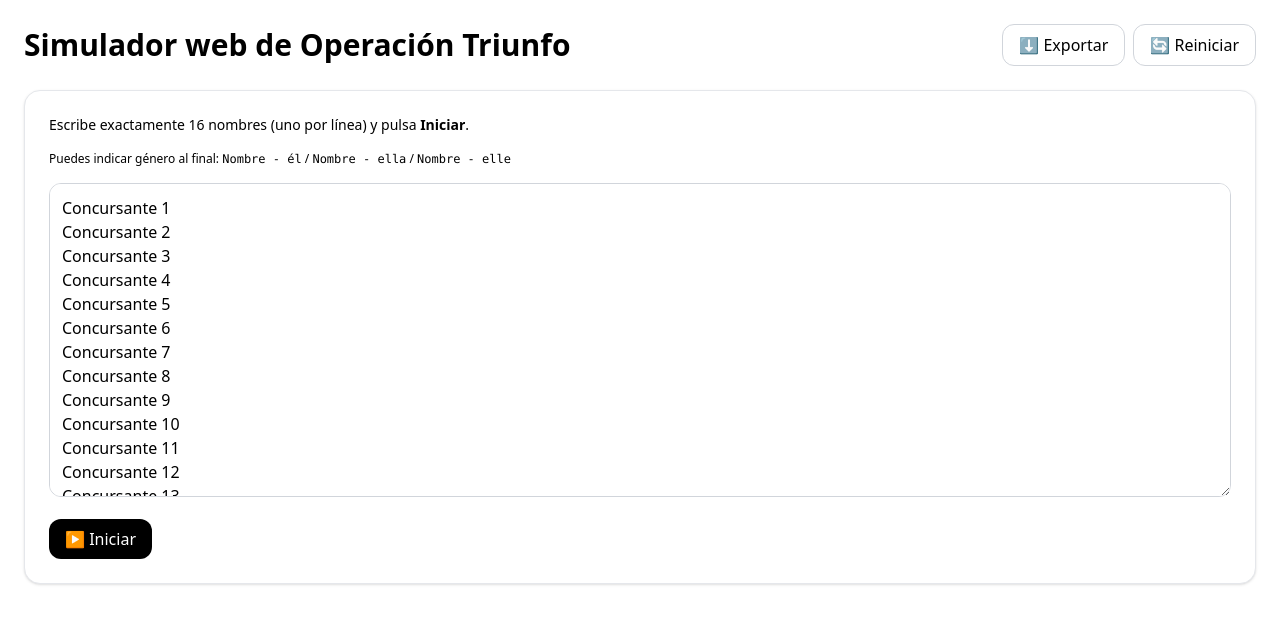
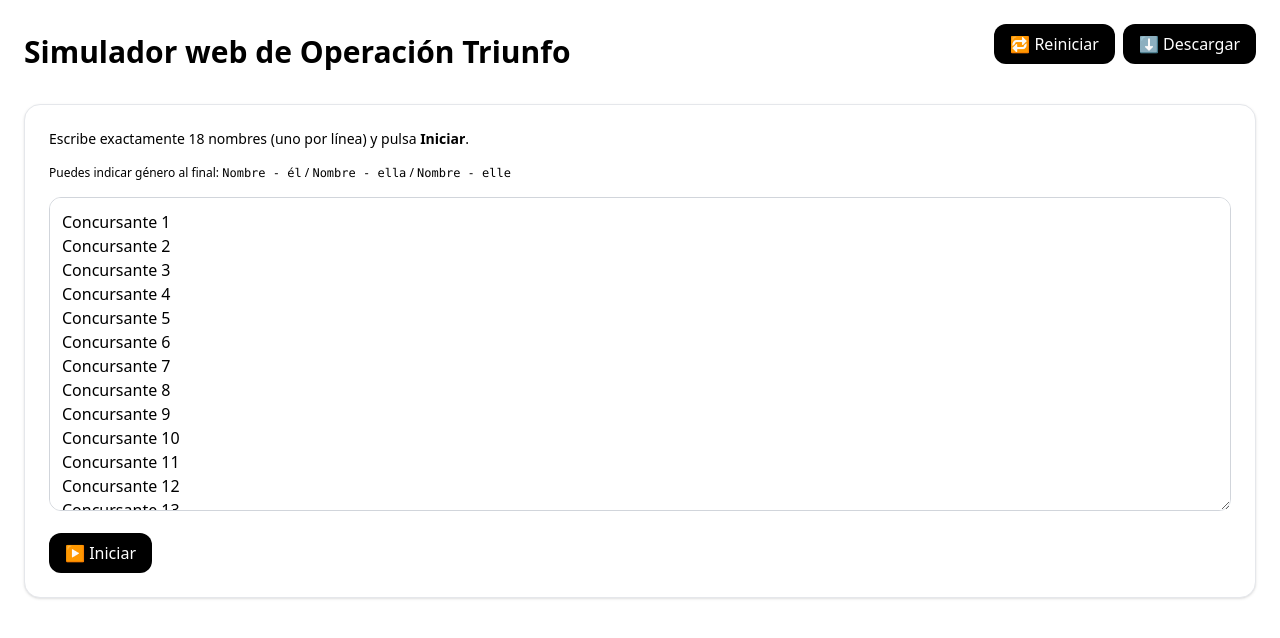
Before and after one commit to DavidWhite92/simulador-ot, a React (Vite) app: page / in a window 1280 px wide. Shown: the top 638 px of the page. Built offline with nearby package versions, Linux system fonts and the light colour scheme.

Commit message:
Gala 0 añadida

```diff
--- a/src/SimuladorOT.jsx
+++ b/src/SimuladorOT.jsx
@@ -5,6 +5,7 @@
 import { Textarea } from "@/components/ui/textarea";
 import { Badge } from "@/components/ui/badge";
 import { Tabs, TabsList, TabsTrigger, TabsContent } from "@/components/ui/tabs";
+import { toPng } from 'html-to-image';
 
 // Utils
 const uid = () => Math.random().toString(36).slice(2);
@@ -32,6 +33,16 @@
   const low = +(100 - high).toFixed(2);
   return { high, low };
 }
+
+// === GALA 0 – estado en gstate.g0 ===
+// gstate.g0 = {
+//   order: string[],         // orden a revelar (ids)
+//   idx: number,             // índice actual
+//   entered: Set<id>,        // ya "Entra" directos del jurado
+//   doubt: Set<id>,          // "EN DUDA" (4)
+//   profesSaved?: id,        // id salvado por profes
+//   public?: { tabla: {id,pct}[], winner: id, losers: id[] }, // votación público
+// }
 
 // Baraja valoraciones con reglas:
 //  - Nunca más de 2 nominados seguidos
@@ -127,21 +138,22 @@
     results.push(reveal[reveal.length-2]===bottom2[1].id && reveal[reveal.length-1]===bottom2[0].id?"reveal order ok":"reveal order FAIL");
 
     // g11 duel split sums to 100 and high>=50
-    const raw2=+(45+Math.random()*10).toFixed(2); const { high, low } = randomDuelPercents();
-    results.push(Math.abs(high2+low2-100)<1e-9 && high2>=50 && low2<=50?"g11 split ok":"g11 split FAIL");
+    const { high, low } = randomDuelPercents();
+    results.push(Math.abs(high + low - 100) < 1e-9 && high >= 50 && low <= 50 ? "g11 split ok" : "g11 split FAIL");
+
   }catch(e){ results.push("tests threw: "+String(e)); }
   return results;
 }
 
 export default function SimuladorOT(){
-  const [namesInput, setNamesInput] = useState(Array.from({length:16},(_,i)=>`Concursante ${i+1}`).join("\n"));
+  const [namesInput, setNamesInput] = useState(Array.from({length:18},(_,i)=>`Concursante ${i+1}`).join("\n"));
   const [contestants, setContestants] = useState([]);
   const [gala, setGala] = useState(1);
   const [galaLogs, setGalaLogs] = useState({});
   const [viewGala, setViewGala] = useState(1);
   const [carryNominees, setCarryNominees] = useState([]);
   const [stage, setStage] = useState("inicio");
-  const [gstate, setGstate] = useState(null);
+  const [gstate, setGstate] = useState({});
   const [summaries, setSummaries] = useState({});
   const [testResults, setTestResults] = useState([]);
 
@@ -161,10 +173,11 @@
 
   function iniciar(){
     const lines = namesInput.split(/\r?\n/).map(s=>s.trim()).filter(s=>s.length>0);
-    if(lines.length !== 16){
-      alert(`Hay ${lines.length} nombres. Deben ser exactamente 16, uno por línea (sin líneas vacías).`);
+    if (lines.length !== 18) {
+      alert(`Hay ${lines.length} nombres. Deben ser exactamente 18, uno por línea (sin líneas vacías).`);
       return;
     }
+
 
   const inits = lines.map(line=>{
   const { name, gender } = parseNameLine(line);
@@ -172,13 +185,228 @@
 });
     try{
       setContestants(inits);
-      setGala(1); setViewGala(1);
-      setCarryNominees([]); setSummaries({});
-      setGalaLogs({1:["🎬 <strong>Comienza el simulador de OT</strong> con 16 concursantes."]});
-      prepararNuevaGala(1, inits);
+      setGala(0);
+      setViewGala(0); // 👈 asegura que ves la Gala 0 en el historial
+      setStage("gala0");
+      pushLog("🎬 Comienza la Gala 0 con 18 concursantes.", 0); // 👈 log explícito en gala 0
+      g0_setup(inits);
     }catch(e){ console.error(e); alert("Ha ocurrido un error iniciando el simulador. Revisa la consola."); }
   }
-  function reiniciar(){ setContestants([]); setGala(1); setViewGala(1); setGalaLogs({}); setCarryNominees([]); setStage("inicio"); setGstate(null); setSummaries({}); }
+  function reiniciar(){
+    setContestants([]);
+    setGala(1);
+    setViewGala(1);
+    setGalaLogs({});
+    setCarryNominees([]);
+    setStage("inicio");
+    setGstate(null);
+    setSummaries({});
+  }
+
+      const onDownloadRecorrido = async () => {
+      const node = document.getElementById('recorrido-capture');
+      if (!node) {
+        alert('No se encontró la tabla del recorrido 😕');
+        return;
+      }
+
+      // Guardar estilos anteriores
+      const prev = {
+        overflow: node.style.overflow,
+        height: node.style.height,
+        maxHeight: node.style.maxHeight,
+      };
+
+      // (Opcional) desactivar headers sticky durante la captura
+      const stickyHeads = Array.from(node.querySelectorAll('th'));
+      const prevPos = stickyHeads.map(th => th.style.position);
+      stickyHeads.forEach(th => { if (getComputedStyle(th).position === 'sticky') th.style.position = 'static'; });
+
+      // Expandir para capturar todo
+      node.style.overflow = 'visible';
+      node.style.height = 'auto';
+      node.style.maxHeight = 'none';
+
+      // Forzar reflow antes de medir
+      await new Promise(r => requestAnimationFrame(r));
+
+      const width  = Math.ceil(node.scrollWidth);
+      const height = Math.ceil(node.scrollHeight);
+
+      try {
+        const dataUrl = await toPng(node, {
+          pixelRatio: 2,
+          backgroundColor: '#fff',
+          cacheBust: true,
+          width,
+          height,
+          style: { // asegura escala 1:1
+            transform: 'none',
+            height: `${height}px`,
+            width: `${width}px`,
+          },
+        });
+
+        const a = document.createElement('a');
+        a.download = `recorrido.png`;
+        a.href = dataUrl;
+        a.click();
+      } catch (err) {
+        console.error('Error generando imagen del recorrido:', err);
+        alert('No se pudo generar la imagen 😔');
+      } finally {
+        // Restaurar estilos
+        node.style.overflow = prev.overflow;
+        node.style.height = prev.height;
+        node.style.maxHeight = prev.maxHeight;
+        stickyHeads.forEach((th, i) => (th.style.position = prevPos[i] || ''));
+      }
+    };
+
+   // === GALA 0 🟣 Selección inicial ===
+      function g0_setup(list) {
+        const vivos = list.map(c => c.id);
+        const order = shuffle(vivos);
+
+        setGstate(st => ({
+          ...(st || {}),
+          g0: { order, idx: 0, entered: new Set(), doubt: new Set() }
+        }));
+
+        setStage("g0_eval");
+        pushLog("🎬 Comienza la Gala 0: el jurado decide quién entra y quién queda en duda.", 0);
+      }
+
+
+    function g0_revealNext() {
+      const st = gstate?.g0;
+      if (!st) { pushLog("⚠️ Prepara primero la Gala 0.", 0); return; }
+
+      const { order, idx } = st;
+      if (!order || order.length === 0) { pushLog("⚠️ No hay orden de evaluación para la Gala 0.", 0); return; }
+      if (idx >= order.length) {
+        pushLog("ℹ️ Ya se valoró a todo el mundo.", 0);
+        setStage("g0_profes");
+        setGstate(prev => ({ ...prev, g0: { ...st, idx: order.length } }));
+        return;
+      }
+
+      const id        = order[idx];
+      const entered   = new Set(st.entered);
+      const doubt     = new Set(st.doubt);
+      const remaining = order.length - idx;
+      const needDoubt = 4 - doubt.size;
+
+      let decision;
+      if (needDoubt <= 0)               decision = "entra";
+      else if (remaining === needDoubt) decision = "duda";
+      else                              decision = Math.random() < 0.20 ? "duda" : "entra";
+
+      if (decision === "duda") doubt.add(id); else entered.add(id);
+
+      const nextIdx = idx + 1;
+
+      // 1) Actualiza estado (sin logs dentro)
+      setGstate(prev => ({ ...prev, g0: { ...st, entered, doubt, idx: nextIdx } }));
+
+      // 2) Escribe logs UNA sola vez
+      if (decision === "duda") pushLog(`⚠️ ${nameOf(id)} queda <em>EN DUDA</em>.`, 0);
+      else                      pushLog(`🎤 ${nameOf(id)} entra directamente a la Academia.`, 0);
+
+      if (nextIdx >= order.length) {
+        pushLog(`✅ En duda: ${Array.from(doubt).map(nameOf).join(", ")}.`, 0);
+        setStage("g0_profes");
+      }
+    }
+
+    function g0_profesSalvan(){
+      const st = gstate?.g0; if(!st) return;
+      const candidatos = Array.from(st.doubt);
+      if (candidatos.length !== 4 && candidatos.length !== 3) {
+        pushLog("⚠️ Aún no hay 4 en duda para que decidan los profesores."); return;
+      }
+      const elegido = pickRandom(candidatos,1)[0];
+      pushLog(`🎓 Profesores salvan a <strong>${nameOf(elegido)}</strong> (entra).`);
+      setGstate(stAll => {
+        const entered = new Set(st.entered); entered.add(elegido);
+        const doubt   = new Set(st.doubt);   doubt.delete(elegido);
+        return { ...stAll, g0:{ ...st, entered, doubt, profesSaved: elegido } };
+      });
+      setStage("g0_publico");
+    }
+
+    function g0_publicoVota(){
+      const st = gstate?.g0; if(!st) return;
+      const candidatos = Array.from(st.doubt);
+      if (candidatos.length !== 3) { pushLog("⚠️ Deben quedar 3 en duda para la votación del público."); return; }
+
+      const pcts = randomPercentages(3);
+      const tabla = candidatos.map((id,i)=>({ id, name: nameOf(id), pct: pcts[i] }))
+                              .sort((a,b)=>b.pct-a.pct);
+      const winner = tabla[0].id;
+      const losers = [tabla[1].id, tabla[2].id];
+
+      pushLog(`🗳️ Público: ${tabla.map(t=>`${t.name} ${fmtPct(t.pct)}`).join(" · ")}.`);
+      pushLog(`✅ Se salva <strong>${nameOf(winner)}</strong>. ❌ Quedan fuera ${tabla.slice(1).map(t=>t.name).join(" y ")}.`);
+
+      setGstate(stAll => {
+        const entered = new Set(st.entered); entered.add(winner);
+        const doubt   = new Set(st.doubt);   candidatos.forEach(id=>doubt.delete(id));
+        return { ...stAll, g0:{ ...st, entered, doubt, public:{ tabla, winner, losers } } };
+      });
+
+      setStage("g0_cerrar");
+    }
+
+    function g0_cerrar(){
+      const st = gstate?.g0; if(!st){ pushLog("⚠️ Nada que cerrar."); return; }
+      const { entered, profesSaved, public:pub } = st;
+      const publicoWinner = pub?.winner;
+      const eliminadosIds = pub?.losers || [];
+
+      // 1) Actualiza contestants con historia G0 y estados
+      setContestants(prev => prev.map(c => {
+        if (entered.has(c.id)) {
+          const evento = (c.id===profesSaved) ? "Entra (profes)" :
+                        (c.id===publicoWinner) ? "Entra (público)" :
+                                                  "Entra (jurado)";
+          return { ...c, history:[ ...c.history, { gala:0, evento } ] };
+        }
+        if (eliminadosIds.includes(c.id)) {
+          return { ...c, status:"eliminado", history:[ ...c.history, { gala:0, evento:"Eliminado" } ] };
+        }
+        return c;
+      }));
+
+      // 2) Resumen para la tabla
+      setSummaries(s => ({
+        ...s,
+        0: {
+          gala: 0,
+          gala0: {
+            entraJurado: Array.from(entered).filter(id => id!==profesSaved && id!==publicoWinner),
+            salvoProfes: profesSaved,
+            salvoPublico: publicoWinner,
+            eliminados: eliminadosIds
+          }
+        }
+      }));
+
+      // 3) Pasar a Gala 1 con 16 dentro
+      const inside = new Set([
+        ...Array.from(entered),
+        profesSaved,
+        publicoWinner
+      ].filter(Boolean));
+
+      const activos = contestants.filter(c => inside.has(c.id));
+
+      pushLog("🏁 Gala 0 cerrada. Entran 16 concursantes. Comienza la Gala 1.");
+      setGala(1);
+      setStage("inicio");
+      prepararNuevaGala(1, activos);
+    }
+
 
   function prepararNuevaGala(num, list=contestants){
     const vivos=(list||contestants).filter(c=>c.status==="active");
@@ -537,15 +765,17 @@
       <div className="flex items-center justify-between">
         <h1 className="text-3xl font-bold">Simulador web de Operación Triunfo</h1>
         <div className="flex gap-2">
-          <Button variant="outline" onClick={()=>{ const data={ fecha:new Date().toISOString(), galaActual:gala, concursantes:contestants, registros:galaLogs, resumenes:summaries }; const blob=new Blob([JSON.stringify(data,null,2)],{type:"application/json"}); const url=URL.createObjectURL(blob); const a=document.createElement("a"); a.href=url; a.download="simulador-ot.json"; a.click(); URL.revokeObjectURL(url); }}>⬇️ Exportar</Button>
-          <Button variant="outline" onClick={reiniciar}>🔄 Reiniciar</Button>
+          <div className="flex gap-2 mb-4">
+              <Button onClick={reiniciar}>🔁 Reiniciar</Button>
+              <Button onClick={onDownloadRecorrido}>⬇️ Descargar</Button>
+          </div>
         </div>
       </div>
 
       {contestants.length===0 && (
         <Card>
           <CardContent className="p-6 space-y-4">
-            <p className="text-sm text-muted-foreground">Escribe exactamente 16 nombres (uno por línea) y pulsa <strong>Iniciar</strong>.</p>
+            <p className="text-sm text-muted-foreground">Escribe exactamente 18 nombres (uno por línea) y pulsa <strong>Iniciar</strong>.</p>
             <p className="text-xs text-muted-foreground">Puedes indicar género al final: <code>Nombre - él</code> / <code>Nombre - ella</code> / <code>Nombre - elle</code></p>
             <Textarea rows={12} value={namesInput} onChange={e=>setNamesInput(e.target.value)} />
             <div className="flex gap-2"><Button onClick={iniciar}>▶️ Iniciar</Button></div>
@@ -565,24 +795,58 @@
                 <Badge variant="outline">Etapa: {stage}</Badge>
               </div>
 
-              {gala<=9 && (
+              {gala <= 9 && (
+  <>
+            {/* === Controles específicos de la GALA 0 === */}
+            {gala === 0 && (
               <div className="flex flex-wrap gap-2">
-                  {stage==="dueloPendiente" && (<Button onClick={resolverDueloPendiente}>⚖️ Resolver duelo de nominados</Button>)}
-                  {stage==="votoPublico" && (<Button onClick={iniciarVotoPublico} disabled={!!gstate?.top3Shown}>👁️ Mostrar 3 más votados</Button>)}
-                  {gstate?.top3?.length>0 && stage==="votoPublico" && (<Button onClick={revelarTop3YFavorito}>✅ Revelar favorito y porcentajes Top3</Button>)}
-                  {stage==="juradoEvaluando" && (
-                    <div className="flex flex-wrap gap-2">
-                      {!gstate?.currentEvaluadoId ? (
-                        <Button onClick={evaluarSiguientePorJurado}>⚖️ Evaluar siguiente concursante</Button>
-                      ) : (
-                        <Button onClick={evaluarSiguientePorJurado}>⏱️ Revelar ya</Button>
+                {stage === "g0_eval" && (
+                  <Button onClick={g0_revealNext}>🔎 Revelar siguiente (Gala 0)</Button>
+                )}
+                {stage === "g0_profes" && (
+                  <Button onClick={g0_profesSalvan}>🎓 Profesores salvan</Button>
+                )}
+                {stage === "g0_publico" && (
+                  <Button onClick={g0_publicoVota}>🗳️ Votación del público</Button>
+                )}
+                {stage === "g0_cerrar" && (
+                  <Button onClick={g0_cerrar}>✅ Cerrar Gala 0 y pasar a Gala 1</Button>
                 )}
               </div>
             )}
-                  {stage==="profesSalvan" && (<Button onClick={profesoresSalvanUno}>🎓 Profesores salvan 1</Button>)}
-                  {stage==="companerosVotan" && (<Button onClick={companerosVotan}>🧑‍🤝‍🧑 Votan compañeros</Button>)}
-                  {stage==="galaCerrada" && (<Button onClick={goNext}>⏭️ Cerrar gala y pasar a la siguiente</Button>)}
+
+            {/* === Controles existentes para Galas 1–9 (deja aquí tu bloque actual) === */}
+            <div className="flex flex-wrap gap-2">
+              <div className="flex flex-wrap gap-2">
+            {stage === "dueloPendiente" && (
+              <Button onClick={resolverDueloPendiente}>⚔️ Resolver duelo de nominados</Button>
+            )}
+            {stage === "votoPublico" && (
+              <Button onClick={iniciarVotoPublico} disabled={gstate.top3Shown}>🧪 Mostrar 3 más votados</Button>
+              //                ^^^^^^^^^^^^^^^^^  ← antes estaba al revés
+            )}
+            {gstate.top3?.length > 0 && stage === "votoPublico" && (
+              <Button onClick={revelarTop3YFavorito}>✅ Revelar favorito y porcentajes Top3</Button>
+            )}
+
+            {/* 👇 FALTA ESTE: valoración del jurado */}
+            {stage === "juradoEvaluando" && (
+              <Button onClick={evaluarSiguientePorJurado}>⚖️ Evaluar siguiente concursante</Button>
+            )}
+
+            {/* Y estos dos para cerrar la nominación como siempre */}
+            {stage === "profesSalvan" && (
+              <Button onClick={profesoresSalvanUno}>🎓 Profesores salvan</Button>
+            )}
+            {stage === "companerosVotan" && (
+              <Button onClick={companerosVotan}>🧑‍🤝‍🧑 Compañeros votan</Button>
+            )}
+            {stage === "galaCerrada" && (
+            <Button onClick={goNext}>⏭️ Cerrar gala y pasar a la siguiente</Button>
+            )}
               </div>
+            </div>
+          </>
         )}
 
               {gala===10 && (
@@ -640,9 +904,9 @@
                               <div className="font-medium">{c.name}</div>
                               <div>
                                 {c.status==="active" && (<Badge variant="secondary">En academia</Badge>)}
-                                {c.status==="eliminado" && (<Badge variant="destructive">Eliminado</Badge>)}
+                                {c.status==="eliminado" && (<Badge variant="destructive">Eliminado/a</Badge>)}
                                 {c.status==="finalista" && (<Badge>⭐ Finalista</Badge>)}
-                                {c.status==="ganador" && (<Badge>🏆 Ganador</Badge>)}
+                                {c.status==="ganador" && (<Badge>🏆 Ganador/a</Badge>)}
                               </div>
                             </div>
                           </CardContent>
@@ -653,8 +917,10 @@
                 </TabsContent>
                 <TabsContent value="historial" className="mt-4 space-y-3">
                   <div className="flex flex-wrap gap-2">
-                    {Array.from({length:gala},(_,i)=>i+1).map(g=>(
-                      <Button key={g} size="sm" variant={g===viewGala?"default":"outline"} onClick={()=>setViewGala(g)}>Gala {g}</Button>
+                    {Array.from({length:gala+1},(_,i)=>i).map(g => (
+                        <Button key={g} size="sm" variant={g===viewGala?"default":"outline"} onClick={()=>setViewGala(g)}>
+                          Gala {g}
+                        </Button>
                       ))}
                   </div>
                   <div className="prose max-w-none">
@@ -739,9 +1005,8 @@
   // Acceso al género de un concursante por id
   const getGender = (id) => contestants.find(c => c.id === id)?.gender ?? "e";
 
-  const headers=["Concursante", ...Array.from({length:15},(_,i)=> (i+1===15?"Gala Final":`Gala ${i+1}`))];
+  const headers=["Concursante", "Gala 0", ...Array.from({length:15},(_,i)=> (i+1===15?"Gala Final":`Gala ${i+1}`))];
   const cellStyle=(bg,color="#000")=>({ background:bg, color, padding:"4px 6px", border:"1px solid #ddd", fontSize:12, textAlign:"center", whiteSpace:"nowrap" });
-
   const g15 = summaries[15]?.g15, winnerId=g15?.winner, thirdId=g15?.third, secondId=g15 ? [...g15.tabla].sort((a,b)=>b.pct-a.pct)[1]?.id : undefined;
   const eliminatedOnly = contestants.filter(c => c.status === "eliminado").sort((a,b) => { const ga=a.history.find(h=>h.evento?.startsWith?.("Eliminado"))?.gala ?? 0; const gb=b.history.find(h=>h.evento?.startsWith?.("Eliminado"))?.gala ?? 0; return gb-ga; });
   const aliveOnly = contestants.filter(c => c.status !== "eliminado");
@@ -758,11 +1023,29 @@
 
   const rows = sorted.map(c=>{
     const cells=[{text:c.name, style:cellStyle("#fff","#111") }];
-    const elimGala=c.history.find(h=>h.evento?.startsWith?.("Eliminado"))?.gala ?? null;
+    const elimGala = c.history.find(h => h.evento?.startsWith?.("Eliminado"))?.gala ?? null;
+
+    // 🎬 Gala 0
+    const g0 = summaries[0]?.gala0;
+    if (g0) {
+      const gnd = getGender(c.id);
+      if (g0.entraJurado.includes(c.id)) {
+        cells.push({ text: "Entra", style: cellStyle("orchid", "#fff") });
+      } else if (g0.salvoProfes === c.id) {
+        cells.push({ text: "Entra", style: cellStyle("yellowgreen", "#111") });
+      } else if (g0.salvoPublico === c.id) {
+        cells.push({ text: "Entra", style: cellStyle("orange", "#111") });
+      } else if (g0.eliminados.includes(c.id)) {
+        cells.push({ text: lbl.eliminado(gnd), style: cellStyle("tomato", "#fff") });
+      } else {
+        cells.push({ text: "—", style: cellStyle("#eee", "#555") });
+      }
+    }
+
     for(let g=1; g<=15; g++){
       let text="—", style=cellStyle("#eee","#555");
-      if(elimGala && g>elimGala){ cells.push({text:"—", style:cellStyle("#ccc","#666")}); continue; }
-      if (elimGala && g === elimGala) {const gnd = getGender(c.id); cells.push({ text: lbl.eliminado(gnd), style: cellStyle("red", "#fff") }); continue;}
+      if (elimGala !== null && g > elimGala) { cells.push({ text: "—", style: cellStyle("#ccc", "#666") }); continue; }
+      if (elimGala !== null && g === elimGala) { const gnd = getGender(c.id); cells.push({ text: lbl.eliminado(gnd), style: cellStyle("red", "#fff") }); continue; }
       const s=summaries[g]; if(!s){ cells.push({text,style}); continue; }
 
       if (g <= 9) {
@@ -900,15 +1183,26 @@
   });
 
     return (
-    <div className="overflow-auto">
+    // 👇 este id es lo que capturaremos como imagen
+    <div id="recorrido-capture" className="overflow-auto">
       <table style={{ borderCollapse:"collapse", width:"100%" }}>
         <thead>
           <tr>
-            {headers.map((h,i)=>(<th key={i} style={{ position:"sticky", top:0, background:"#fafafa", border:"1px solid #ddd", padding:6, fontSize:12 }}>{h}</th>))}
+            {headers.map((h,i)=>(
+              <th key={i}
+                  style={{ position:"sticky", top:0, background:"#fafafa",
+                           border:"1px solid #ddd", padding:6, fontSize:12 }}>
+                {h}
+              </th>
+            ))}
           </tr>
         </thead>
         <tbody>
-          {rows.map((cells,ri)=>(<tr key={ri}>{cells.map((c,ci)=>(<td key={ci} style={c.style}>{c.text}</td>))}</tr>))}
+          {rows.map((cells,ri)=>(
+            <tr key={ri}>
+              {cells.map((c,ci)=>(<td key={ci} style={c.style}>{c.text}</td>))}
+            </tr>
+          ))}
         </tbody>
       </table>
     </div>
```
Lines whose indentation alone changed are shown as unchanged.
